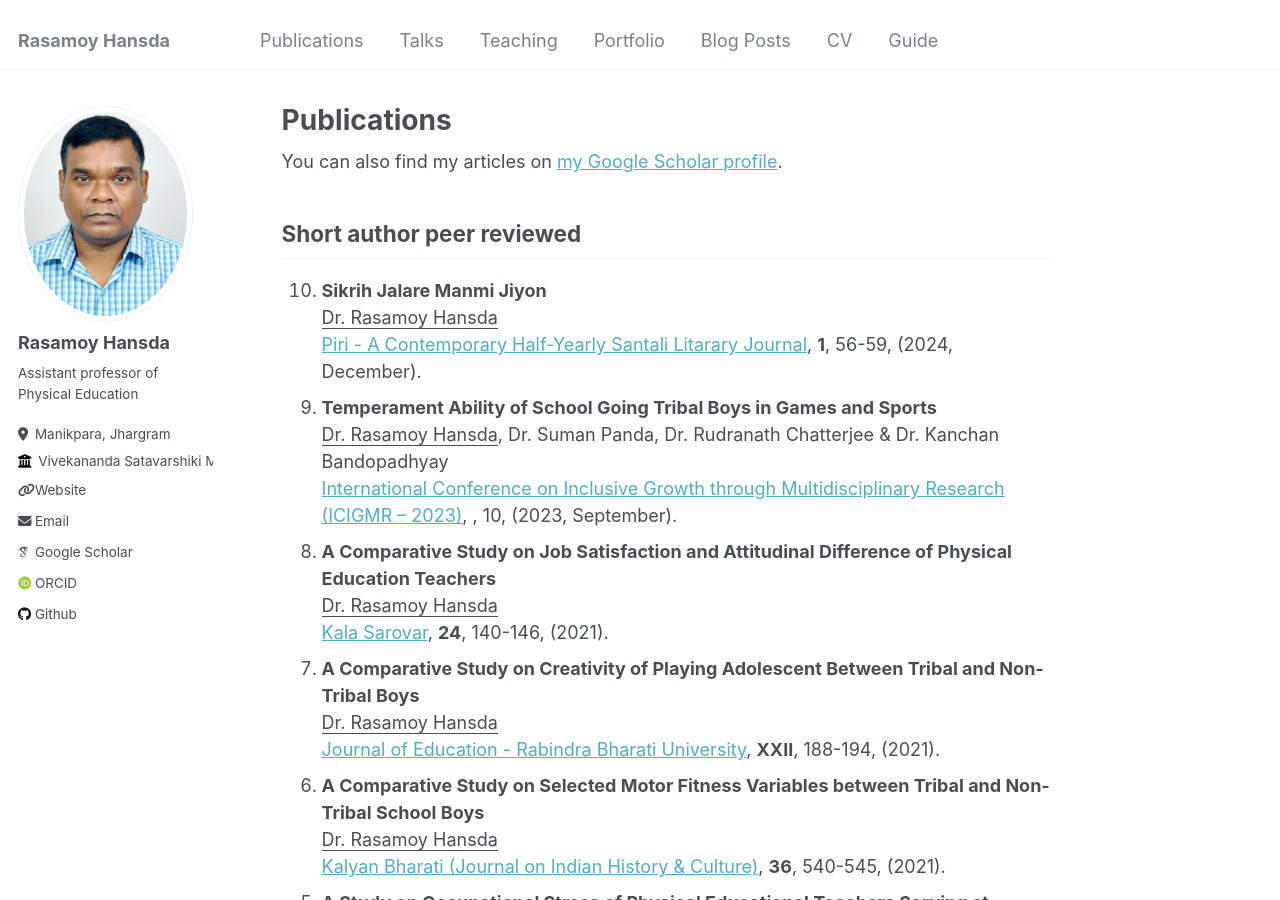
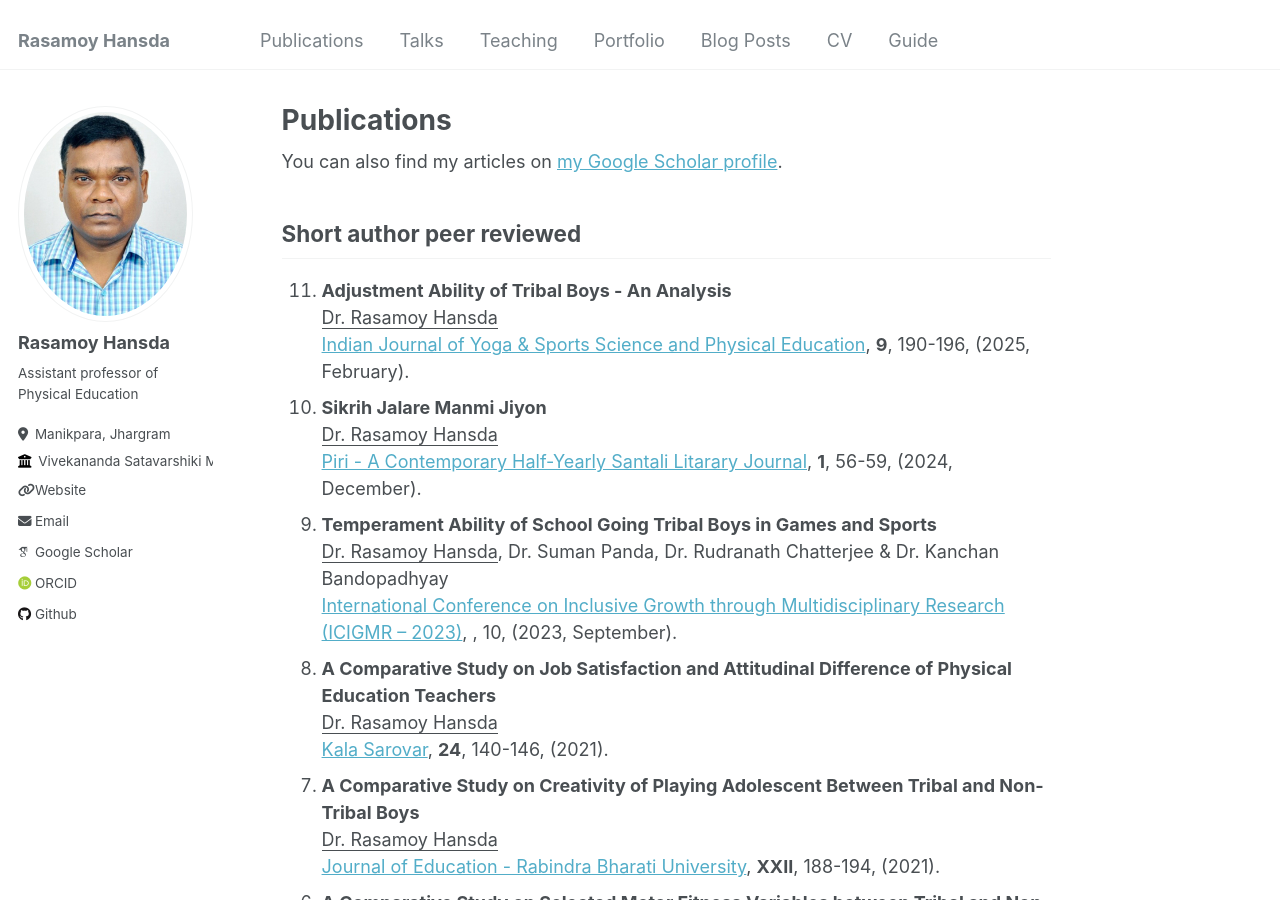
Before and after one commit to rhansda1/rhansda1.github.io, a Jekyll site: the page built from _pages/publications.md, in a window 1280 px wide and 900 px high. Built offline with Jekyll 4.4.1, drawn with Linux system fonts in a browser that asks for light colours; some web fonts are replaced.

Commit message:
Update publications_html.yaml

```diff
--- a/_data/publications_html.yaml
+++ b/_data/publications_html.yaml
@@ -1,3 +1,16 @@
+Hansda:2025:
+  year: '2025, February'
+  pages: '190-196'
+  number: ''
+  volume: '9'
+  journal: Indian Journal of Yoga & Sports Science and Physical Education
+  doi: https://doi.org/10.58914/ijyesspe.2024-9.Spl.31
+  primaryclass:
+  archiveprefix:
+  eprint:
+  title: Adjustment Ability of Tribal Boys - An Analysis
+  author: <u>Dr. Rasamoy Hansda</u>
+
 Hansda:2024:
   year: '2024, December'
   pages: '56-59'
```
